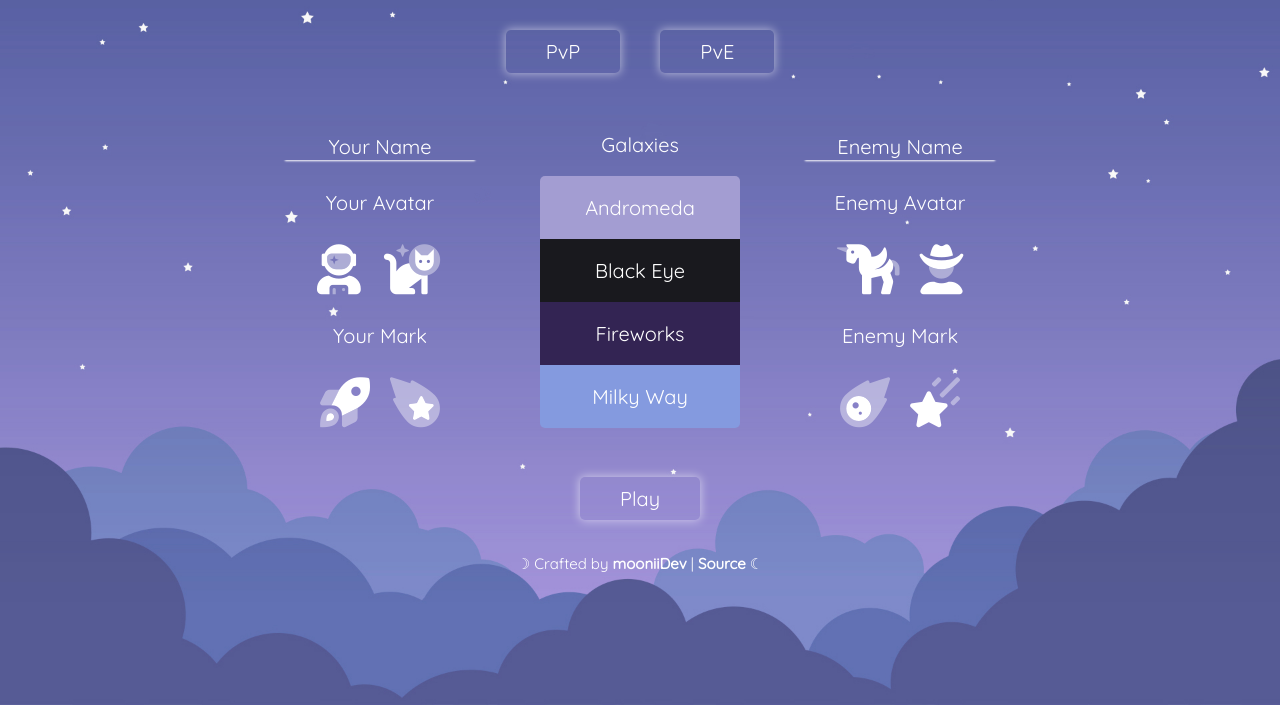
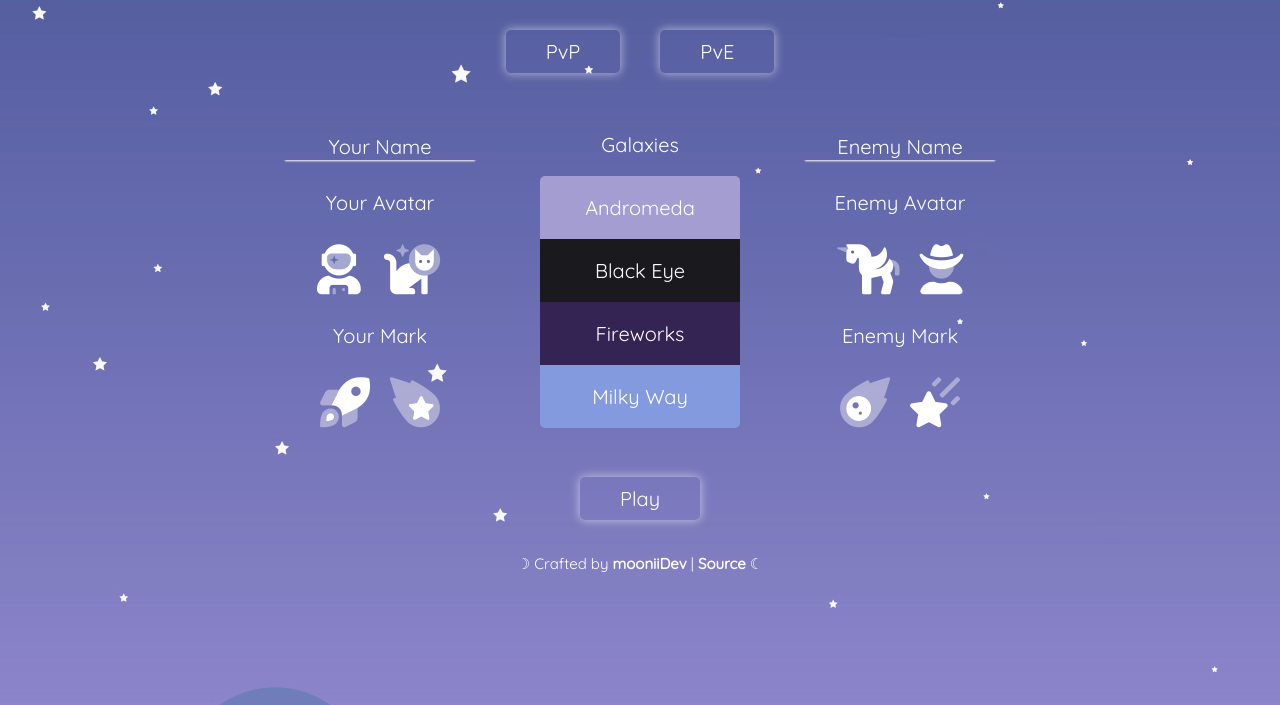
Before and after one commit to mooniiDev/tic-tac-toe-game, a website: page index.html in a window 1280 px wide. Shown: the part 95-800 px from the top of the page. Drawn offline with Linux system fonts and the light colour scheme; a web font is replaced by a local one.

Commit message:
Add README.md, fix minor bugs

```diff
--- a/css/styles.css
+++ b/css/styles.css
@@ -1,4 +1,4 @@
-/* COLOR PALETTE */
+/* COLORS PALETTE */
 :root {
   --violet: #A39DD2;
   --black: #19191E;
@@ -149,14 +149,15 @@
 }
 
 #body {
+  background-color: #636AAE;
+  background-size: stretch;
+  background-repeat: no-repeat;
   font-family: 'Quicksand', sans-serif;
   font-size: 20px;
   color: var(--white);
 }
-.body-bg {
-  background-image: url('../images/sky.jpg');
-  background-size: cover;
-  background-repeat: no-repeat;
+.sky {
+  background-image: url('../images/sky.jpg'); /* Default body background image */
 }
 
 #header h1 {
@@ -166,9 +167,6 @@
 #header p {
   margin-top: 0;
   font-size: 15px;
-}
-#end-game-button {
-  margin-top: 20px;
 }
 
 /* BUTTONS STYLING */
@@ -184,6 +182,9 @@
   box-shadow: rgba(255, 255, 255, 0.5) 0px 0px 10px 1px;
   transition: 0.2s;
   outline: none;
+}
+#end-game-button {
+  margin-top: 20px;
 }
 #end-game-button button {
   margin: 10px 20px;
--- a/index.html
+++ b/index.html
@@ -17,7 +17,7 @@
   <title>Tic Tac Toe</title>
 </head>
 
-<body id="body" class="body-bg">
+<body id="body" class="sky">
   <header id="header">
     <h1>Tic Tac Toe</h1>
     <p>⭒◦∘space edition∘◦⭒</p>
--- a/scripts.js
+++ b/scripts.js
@@ -142,7 +142,7 @@ const newGame = (() => {
   function selectGalaxy(target) {
     const gameBody = document.querySelector('#body');
     const combatPlaceInfo = document.querySelector('#place');
-    gameBody.classList.remove('body-bg', 'andromeda', 'black-eye', 'fireworks', 'milky-way');
+    gameBody.classList.remove('sky', 'andromeda', 'black-eye', 'fireworks', 'milky-way');
     if (target.id === 'andromeda') {
       gameBody.classList.add('andromeda');
       combatPlaceInfo.textContent = 'Save the Andromeda Galaxy!';
```
Also changed, not shown: README.md.
